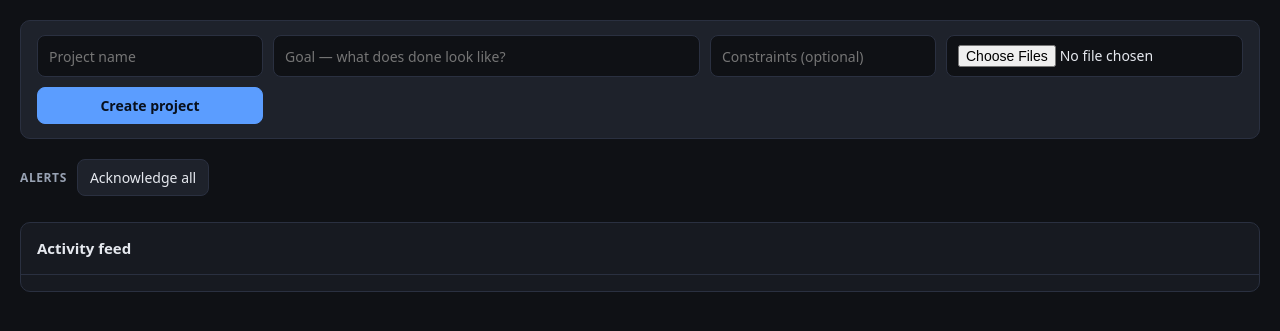
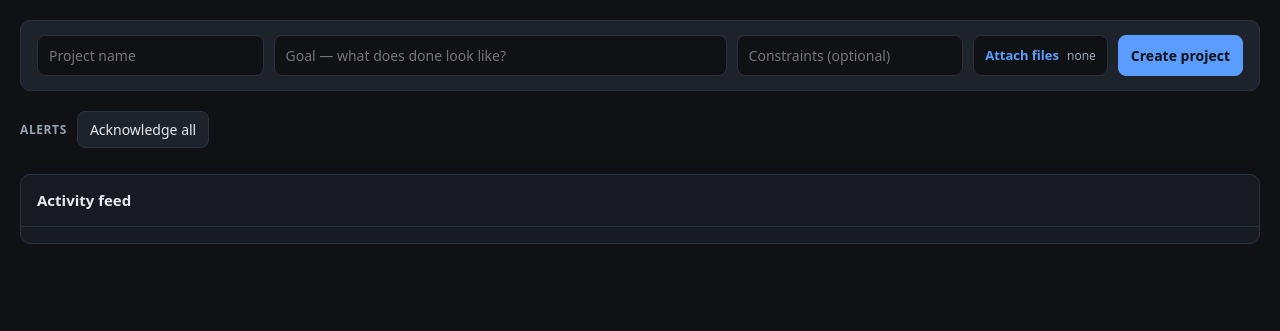
Before and after one commit to dhoelzer/AgentOrchestrator, a Python web app: template agent_harness/web/templates/index.html in a window 1280 px wide. Shown: the part 66-397 px from the top of the page. Run offline with Jinja, Linux system fonts and the light colour scheme; the template is opened without the code that fills it, so the values that code supplies are empty.

Commit message:
Fix invisible upload buttons and projects re-opening after collapse
Attach files: a bare <input type=file> renders as an invisible box in
this dark theme, so the upload affordance looked absent even though the
field existed. Both the create-project form and each project's message
bar now show a styled "Attach files" button with the selected names; the
input stays in the form so FormData still carries it.

Collapse: refresh() re-seeded every project into openProjects on every
5s poll, so a collapsed card popped back open a few seconds later with
no user action. Seeding is now one-shot per project id. While in there,
two related click bugs: the toggle matched the whole project card, so
clicking the message input collapsed it (now scoped to the summary),
and Pause / Mark delivered / Remove live inside the summary, so pressing
one also collapsed the project (now preventDefault'd).

Also stashes typed text and picked files across the innerHTML re-render.
A FileList cannot be reassigned, so it is rebuilt with DataTransfer;
without this the poll wipes the selection between picking a file and
pressing submit. Bumps to 1.9.1 and adds UI contract tests.
Co-authored-by: openhands <openhands@all-hands.dev>

```diff
--- a/agent_harness/version.py
+++ b/agent_harness/version.py
@@ -18,7 +18,7 @@ import os
 import subprocess
 from pathlib import Path
 
-__version__ = "1.9.0"
+__version__ = "1.9.1"
 
 
 def git_sha() -> str | None:
--- a/agent_harness/web/static/app.js
+++ b/agent_harness/web/static/app.js
@@ -3,7 +3,8 @@ const esc = (s) =>
   String(s ?? "").replace(/[&<>"']/g, (c) =>
     ({ "&": "&amp;", "<": "&lt;", ">": "&gt;", '"': "&quot;", "'": "&#39;" }[c]));
 
-const state = { data: null, openProjects: new Set(), tab: "board", queues: {},
+const state = { data: null, openProjects: new Set(), seenProjects: new Set(),
+                tab: "board", queues: {}, pendingFiles: {}, pendingForms: {},
                 router: null, showArchived: false, showAllDone: false };
 
 const money = (v) => "$" + (Number(v || 0)).toFixed(4).replace(/0+$/, "").replace(/\.$/, ".00");
@@ -287,8 +288,11 @@ function renderMessageBar(p) {
   return `<div class="msgbar">
     <form class="msgform" data-msg="${esc(p.id)}">
       <input name="text" placeholder="Add information or a new request — the orchestrator will plan it next tick" autocomplete="off">
-      <input type="file" name="files" multiple
-             title="Attach files to this project. They go into the workspace under inputs/ where the project's agents can read them.">
+      <label class="filepick" title="Attach files to this project. They go into the workspace under inputs/ where the project's agents can read them.">
+        <input type="file" name="files" multiple data-pick="${esc(p.id)}">
+        <span class="fp-btn">Attach files</span>
+        <span class="fp-names" data-pick-names="${esc(p.id)}">none</span>
+      </label>
       <button type="submit">Add to project</button>
     </form>
     ${inputs.length ? `<div class="msgpending">${inputs.map((f) =>
@@ -395,6 +399,7 @@ function renderRevisions(p) {
 }
 
 function renderProjects(d) {
+  capturePendingForms();
   const html = d.projects
     .map((p) => {
       const open = state.openProjects.has(p.id) ? "open" : "";
@@ -439,6 +444,45 @@ function renderProjects(d) {
     .join("");
   $("#projects").innerHTML =
     html || '<div class="muted">No projects yet — create one above.</div>';
+  restorePendingForms();
+}
+
+/* The board is re-rendered from scratch every poll, which would otherwise wipe
+   what the user just typed or the file they just picked — a picked FileList
+   cannot be set programmatically, so it is stashed and re-attached by index. */
+function capturePendingForms() {
+  document.querySelectorAll("form[data-msg]").forEach((f) => {
+    const text = f.querySelector("input[name=text]");
+    const file = f.querySelector("input[type=file]");
+    const key = f.dataset.msg;
+    if (text && text.value.trim()) state.pendingForms[key] = text.value;
+    if (file && file.files.length) state.pendingFiles[key] = Array.from(file.files);
+  });
+}
+
+function restorePendingForms() {
+  document.querySelectorAll("form[data-msg]").forEach((f) => {
+    const key = f.dataset.msg;
+    const text = f.querySelector("input[name=text]");
+    if (text && state.pendingForms[key]) text.value = state.pendingForms[key];
+    const file = f.querySelector("input[type=file]");
+    if (file && state.pendingFiles[key]) {
+      const dt = new DataTransfer();
+      state.pendingFiles[key].forEach((fl) => dt.items.add(fl));
+      file.files = dt.files;
+    }
+    updatePickNames(f.querySelector("[data-pick-names]"), file);
+  });
+}
+
+function updatePickNames(span, input) {
+  if (!span || !input) return;
+  const n = input.files ? input.files.length : 0;
+  if (!n) { span.textContent = "none"; return; }
+  const names = Array.from(input.files).map((f) => f.name);
+  span.textContent = names.length > 2
+    ? `${names.slice(0, 2).join(", ")} +${names.length - 2}`
+    : names.join(", ");
 }
 
 function renderFeed(d) {
@@ -461,7 +505,13 @@ async function refresh() {
     p.columns_order = d.columns;
     state.queues[p.id] = q.filter(
       (e) => e.project_id === p.id || e.project_id === null);
-    if (!state.openProjects.has(p.id) && p.status !== "delivered") state.openProjects.add(p.id);
+    // Default a project open the first time we see it, then never touch its
+    // open state again: re-seeding on every poll would pop a collapsed card
+    // back open a few seconds after the user closed it.
+    if (!state.seenProjects.has(p.id)) {
+      state.seenProjects.add(p.id);
+      if (p.status !== "delivered") state.openProjects.add(p.id);
+    }
   });
   state.router = d.meta.llm_router || null;
   renderHeader(d);
@@ -525,6 +575,10 @@ document.addEventListener("submit", async (e) => {
     });
     if (res.ok) {
       e.target.reset();
+      delete state.pendingForms[msgForm];
+      delete state.pendingFiles[msgForm];
+      updatePickNames(e.target.querySelector("[data-pick-names]"),
+                      e.target.querySelector("input[type=file]"));
       await refresh();
     } else {
       alert("Could not add that: " + (await res.text()));
@@ -539,14 +593,31 @@ document.addEventListener("submit", async (e) => {
   });
   if (res.ok) {
     e.target.reset();
+    updatePickNames($("#projFileNames"), $("#projFiles"));
     await refresh();
   } else {
     alert("Could not create project: " + (await res.text()));
   }
 });
 
+// The visible "N selected" text lives in the label, not the hidden input.
+document.addEventListener("change", (e) => {
+  if (e.target.matches("input[type=file]")) {
+    const box = e.target.closest("form[data-msg]");
+    updatePickNames(
+      box ? box.querySelector("[data-pick-names]") : $("#projFileNames"), e.target);
+  }
+});
+
 document.addEventListener("click", async (e) => {
   const t = e.target;
+  // Pause / delivered / Remove live inside <summary>, and a click on a summary
+  // toggles the card natively. Suppress that so pressing Pause does not also
+  // collapse the project the user is looking at.
+  if (t.closest && t.closest("summary") &&
+      (t.closest("button") || t.closest("input") || t.closest("select"))) {
+    e.preventDefault();
+  }
   if (t.id === "tickBtn") {
     await fetch("/api/tick", { method: "POST" });
     setTimeout(refresh, 1500);
@@ -708,10 +779,13 @@ document.addEventListener("click", async (e) => {
     showAgent(proj.dataset.project, node.dataset.agent);
     return;
   }
-  const det = t.closest("details.card[data-project]");
-  if (det && !t.closest("button")) {
-    if (det.open) state.openProjects.delete(det.dataset.project);
-    else state.openProjects.add(det.dataset.project);
+  const sum = t.closest("summary");
+  if (sum) {
+    const det = sum.closest("details.card[data-project]");
+    if (det) {
+      if (det.open) state.openProjects.delete(det.dataset.project);
+      else state.openProjects.add(det.dataset.project);
+    }
   }
 });
 
--- a/agent_harness/web/templates/index.html
+++ b/agent_harness/web/templates/index.html
@@ -240,12 +240,25 @@
   .ev { padding:7px 0; border-bottom:1px solid var(--line); font-size:12px; }
   .ev .k { color:var(--accent); font-weight:600; margin-right:6px; }
   .ev .ts { color:var(--dim); float:right; font-size:11px; }
-  form.proj { display:grid; grid-template-columns:1fr 2fr 1fr auto; gap:10px;
+  form.proj { display:grid; grid-template-columns:1fr 2fr 1fr auto auto; gap:10px;
     padding:14px 16px; background:var(--panel2); border:1px solid var(--line);
     border-radius:var(--radius); margin-bottom:20px; }
   form.proj input, form.proj textarea { background:var(--bg); color:var(--text);
     border:1px solid var(--line); border-radius:8px; padding:9px 11px; font:inherit; }
   form.proj textarea { min-height:40px; resize:vertical; }
+  /* A bare <input type=file> renders as an invisible box on this dark theme, so
+     uploads look like they do not exist. The picker is a label styled as a
+     button; the input stays in the form (and focusable) but is hidden. */
+  .filepick { display:inline-flex; align-items:center; gap:8px; cursor:pointer;
+    background:var(--bg); border:1px solid var(--line); border-radius:8px;
+    padding:8px 11px; font-size:13px; }
+  .filepick:hover { border-color:var(--accent); }
+  .filepick input[type=file] { position:absolute; width:1px; height:1px;
+    opacity:0; pointer-events:none; }
+  .filepick .fp-btn { color:var(--accent); font-weight:600; white-space:nowrap; }
+  .filepick .fp-names { color:var(--dim); font-size:12px; max-width:240px;
+    overflow:hidden; text-overflow:ellipsis; white-space:nowrap; }
+  .filepick:focus-within { border-color:var(--accent); }
   dialog { background:var(--panel); color:var(--text); border:1px solid var(--line);
     border-radius:var(--radius); max-width:820px; width:92vw; padding:0; }
   dialog::backdrop { background:rgba(0,0,0,.6); }
@@ -258,7 +271,7 @@
   .muted { color:var(--dim); }
   @media (max-width:1400px){ .kanban{grid-template-columns:repeat(4,minmax(190px,1fr));} }
   @media (max-width:900px){ .kanban{grid-template-columns:1fr 1fr;} .grid2{grid-template-columns:1fr;}
-    form.proj{grid-template-columns:1fr;} }
+    form.proj{grid-template-columns:1fr;} .filepick .fp-names{max-width:140px;} }
 </style>
 </head>
 <body>
@@ -281,8 +294,11 @@
     <input name="name" placeholder="Project name" required>
     <input name="goal" placeholder="Goal — what does done look like?" required>
     <input name="constraints" placeholder="Constraints (optional)">
-    <input type="file" name="files" id="projFiles" multiple
-           title="Attach spec, data, or any source material. Files land in the project workspace under inputs/ where every agent on the project can read them.">
+    <label class="filepick" title="Attach spec, data, or any source material. Files land in the project workspace under inputs/ where every agent on the project can read them.">
+      <input type="file" name="files" id="projFiles" multiple>
+      <span class="fp-btn">Attach files</span>
+      <span class="fp-names" id="projFileNames">none</span>
+    </label>
     <button class="primary" type="submit">Create project</button>
   </form>
 
```
Also changed, not shown: AGENTS.md (+22 -0 lines), tests/test_uploads_and_pause.py (+48 -2 lines).
